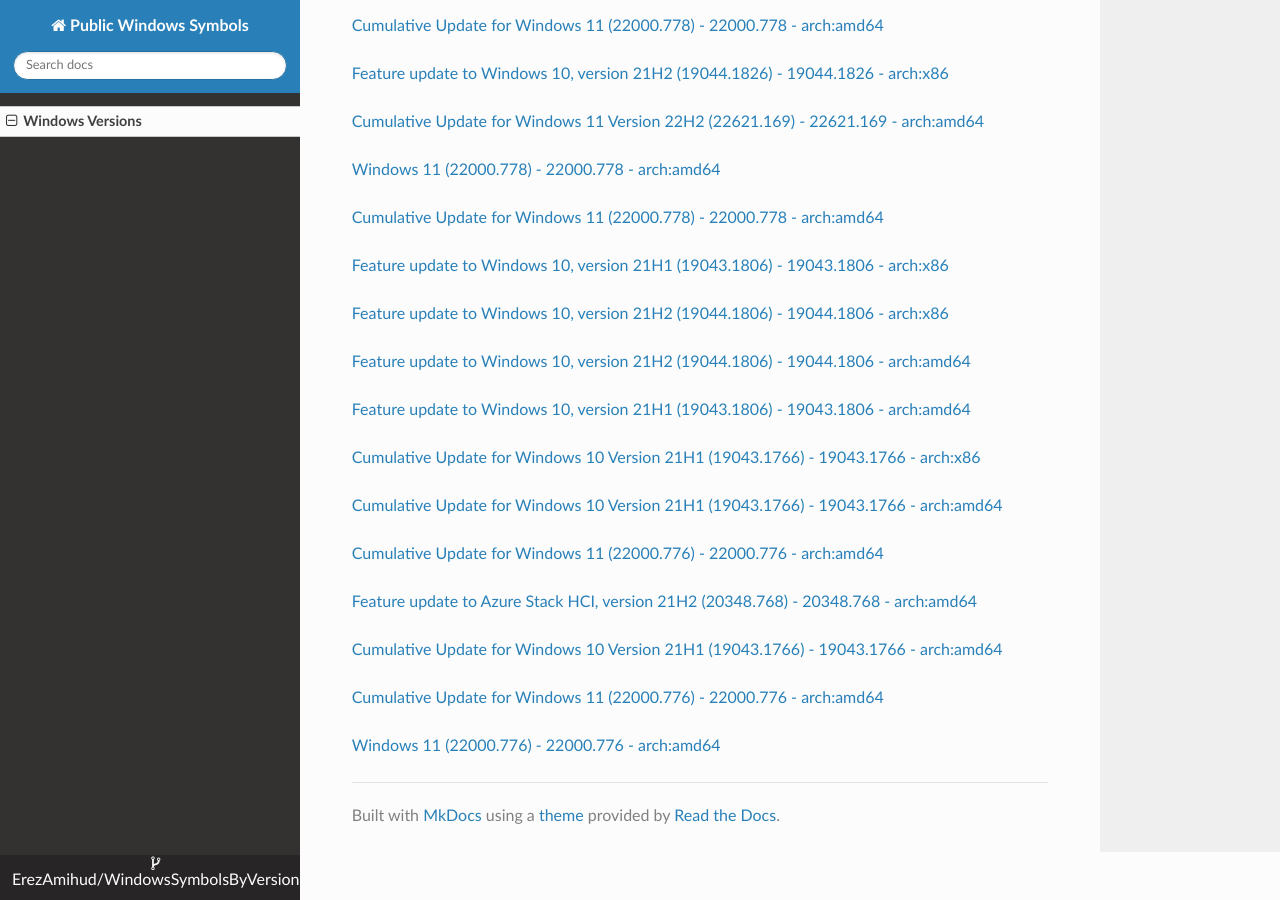
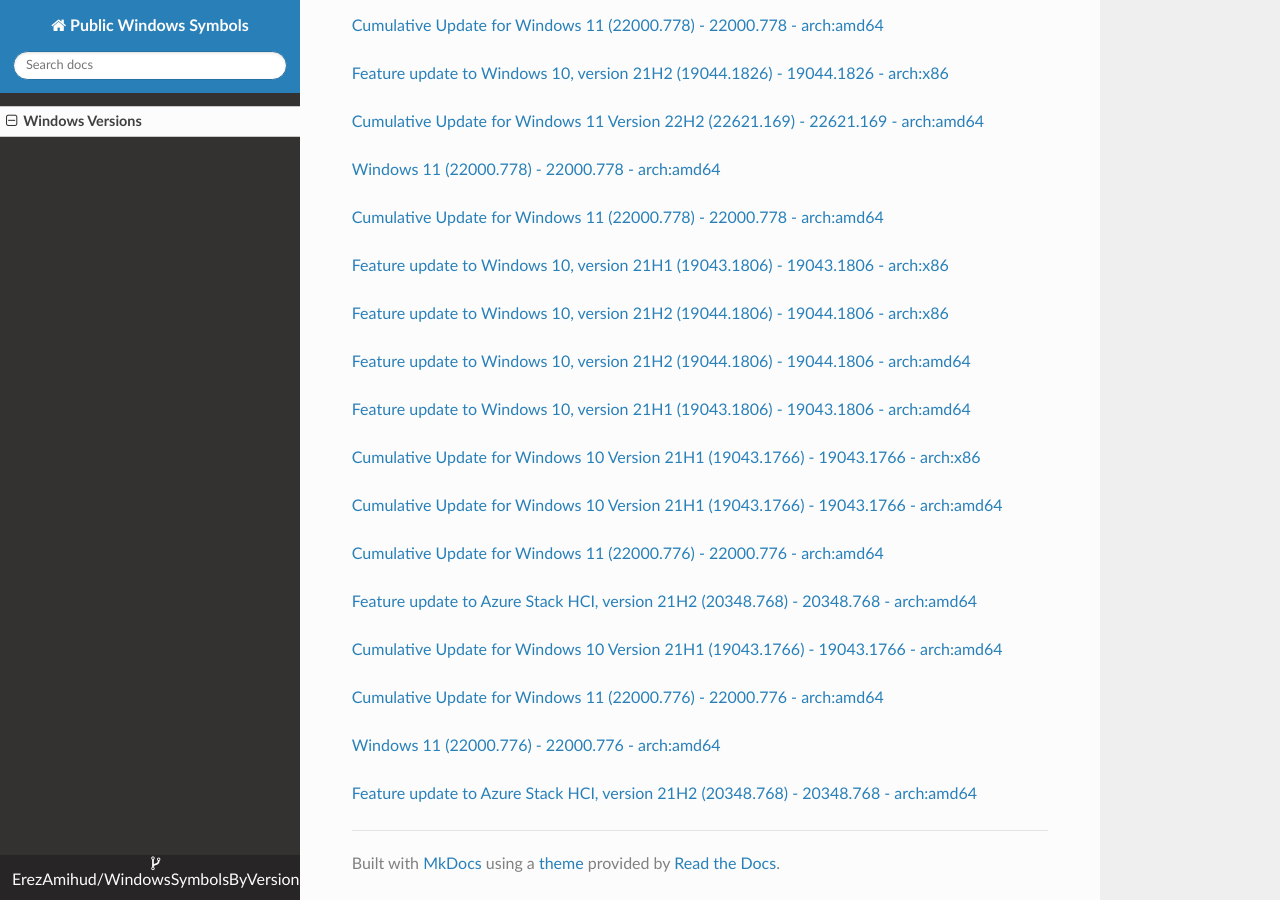
Before and after one commit to ErezAmihud/WindowsSymbolsByVersion, an MkDocs documentation site: the page built from docs/index.md, in a window 1280 px wide and 900 px high, scrolled down 60005 px. Built offline with MkDocs 1.6.1, drawn with Linux system fonts in a browser that asks for light colours; nearby versions of some CDN libraries.

Commit message:
Automated commit, add manifest for 45a038d5-3925-4052-b7ad-7419d4cdb430

```diff
--- a/docs/index.md
+++ b/docs/index.md
@@ -3565,3 +3565,6 @@
 
 
 [Windows 11 (22000.776) - 22000.776 - arch:amd64](https://github.com/ErezAmihud/WindowsSymbolsByVersion/blob/main/manifests/af6e1934-5417-4286-b904-2e7a078a0342.manifest)
+
+
+[Feature update to Azure Stack HCI, version 21H2 (20348.768) - 20348.768 - arch:amd64](https://github.com/ErezAmihud/WindowsSymbolsByVersion/blob/main/manifests/45a038d5-3925-4052-b7ad-7419d4cdb430.manifest)
```
Also changed, not shown: process_builds.json (+1 -1 lines).
